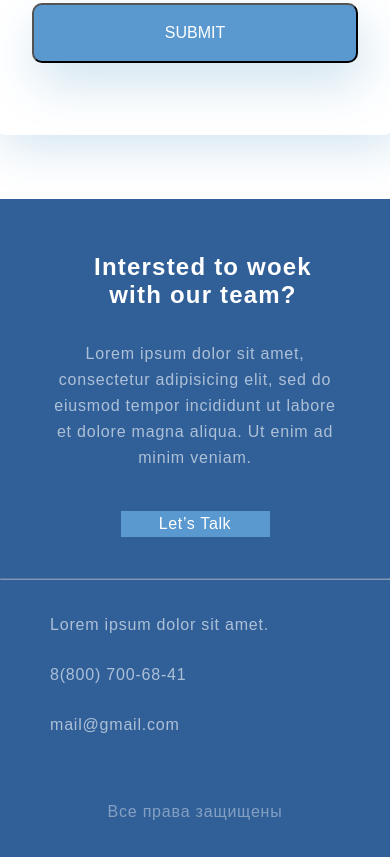
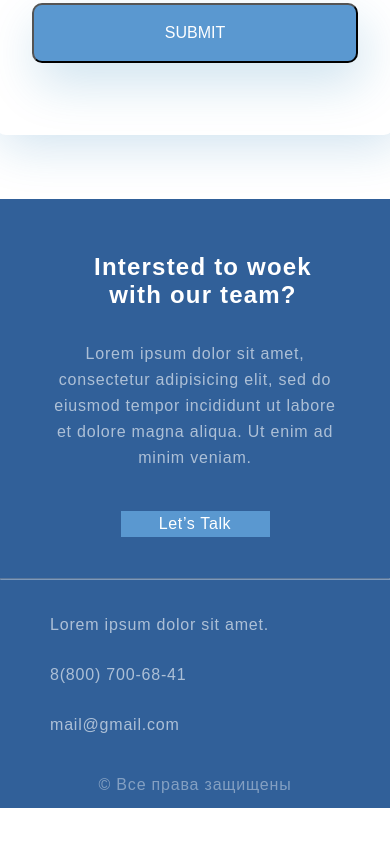
Before and after one commit to AntonR31337/GB, a plain HTML site: page contacts.html in a window 390 px wide. Shown: the part 1500-2357 px from the top of the page. After the commit the page ends 2308 px from the top, so only its background shows below. Drawn offline with Linux system fonts and the light colour scheme.

Commit message:
add the sight of copyrights

```diff
--- a/contacts.html
+++ b/contacts.html
@@ -86,7 +86,7 @@
                     <li class="contacts__list">mail@gmail.com</li>
                 </ul>
                 <div class="footer__down__info">
-                    <p class="footer__rights">Все права защищены</p>
+                    <p class="footer__rights">© Все права защищены</p>
                 </div>
             </div>
         </div>
--- a/style.scss
+++ b/style.scss
@@ -586,7 +586,7 @@ hr {
     }
 
     .footer__rights {
-        padding: 37px 16px 32px 16px;
+        padding: 10px 16px 10px 16px;
     }
 
     .centerCntactUs {
```
Also changed, not shown: index.html (+1 -1 lines), style.css.
